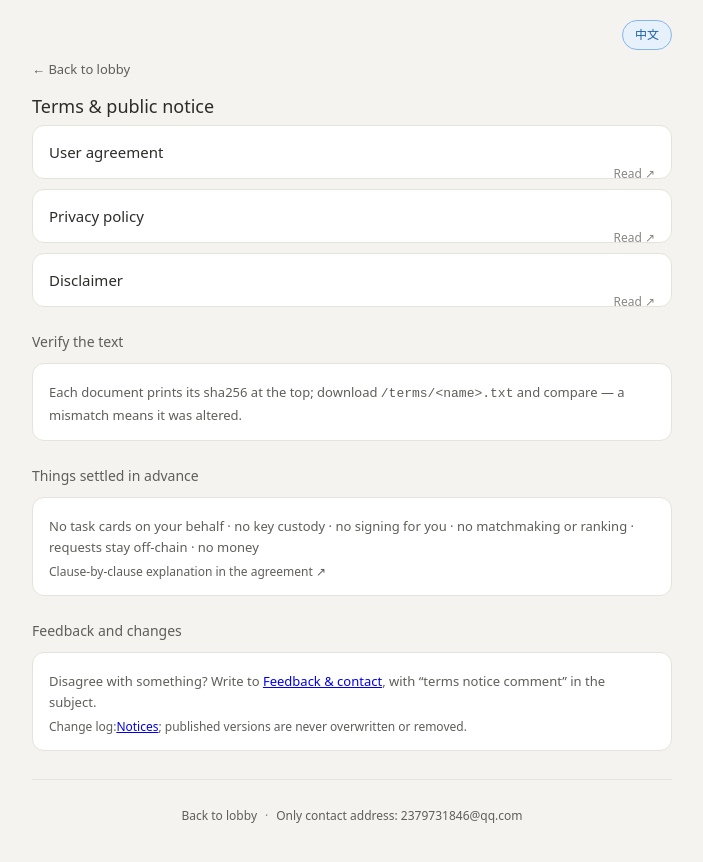
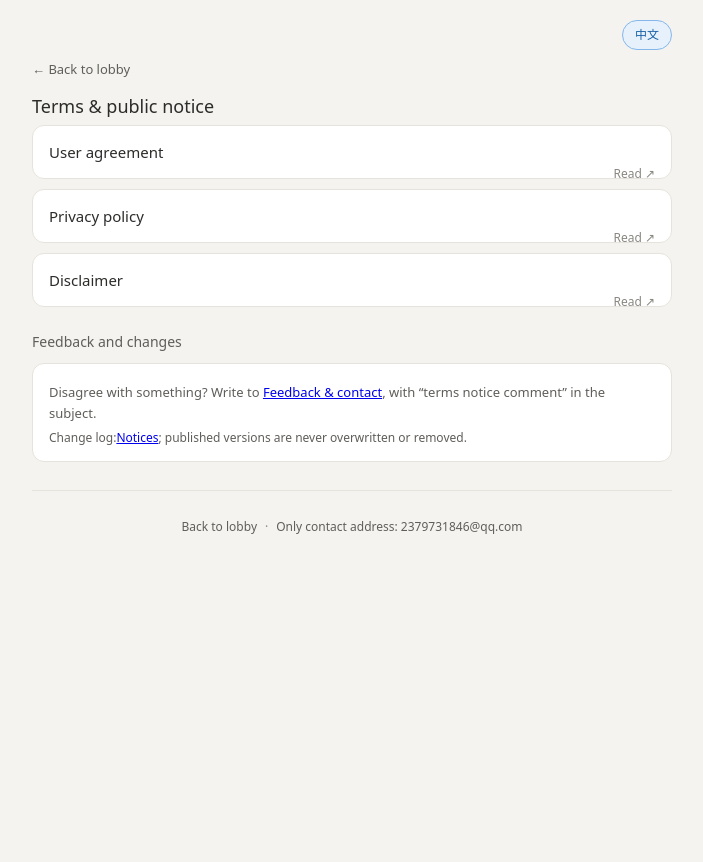
Before and after one commit to leigui-888/drawcommons, a plain HTML site: page repo/deploy/site/en/terms.html in a window 1280 px wide. Shown: the whole page, without its empty margins (288-991 px from the left). After the commit the page ends 800 px from the top, so only its background shows below. Drawn offline with Linux system fonts and the light colour scheme.

Commit message:
/terms 撤掉两块：文本核实、说死的几件事
按你的要求删掉「文本核实」与「说死的几件事」两节，中英同源（`make_en.py` 重算，
en/terms.html 逐字节同源，残留中文 0 处）。

留个记录：`/terms/agreement.txt`、`/privacy.txt`、`/disclaimer.txt` 三个端点仍在
（200，96K／48K／10K），所以「下载比对 sha256」这件事本身没坏，只是页面上不再提示。
哪天要把它放回来，一行 `<h2>` + 一个 `.plain` 就够。

判据 5/5（english/visits/lint/mrepo/mroot）。

```diff
--- a/repo/deploy/site/en/terms.html
+++ b/repo/deploy/site/en/terms.html
@@ -203,15 +203,6 @@ input:focus-visible, textarea:focus-visible, select:focus-visible {
   <a class="card" href="https://drawcommons.org/terms/privacy"><b>Privacy policy</b><span style="float:right;font-size:12px;color:#888780;">Read ↗</span></a>
   <a class="card" href="https://drawcommons.org/terms/disclaimer"><b>Disclaimer</b><span style="float:right;font-size:12px;color:#888780;">Read ↗</span></a>
 
-  <h2>Verify the text</h2>
-  <div class="plain"><p>Each document prints its sha256 at the top; download <code>/terms/&lt;name&gt;.txt</code> and compare — a mismatch means it was altered.</p></div>
-
-  <h2>Things settled in advance</h2>
-  <div class="plain">
-    <p>No task cards on your behalf · no key custody · no signing for you · no matchmaking or ranking · requests stay off-chain · no money</p>
-    <p style="font-size:12px;">Clause-by-clause explanation in the agreement ↗</p>
-  </div>
-
   <h2>Feedback and changes</h2>
   <div class="plain">
     <p>Disagree with something? Write to <a href="/en/feedback">Feedback & contact</a>, with “terms notice comment” in the subject.</p>
```
Also changed, not shown: repo/deploy/site/terms.html (+0 -9 lines), 2 other files.
